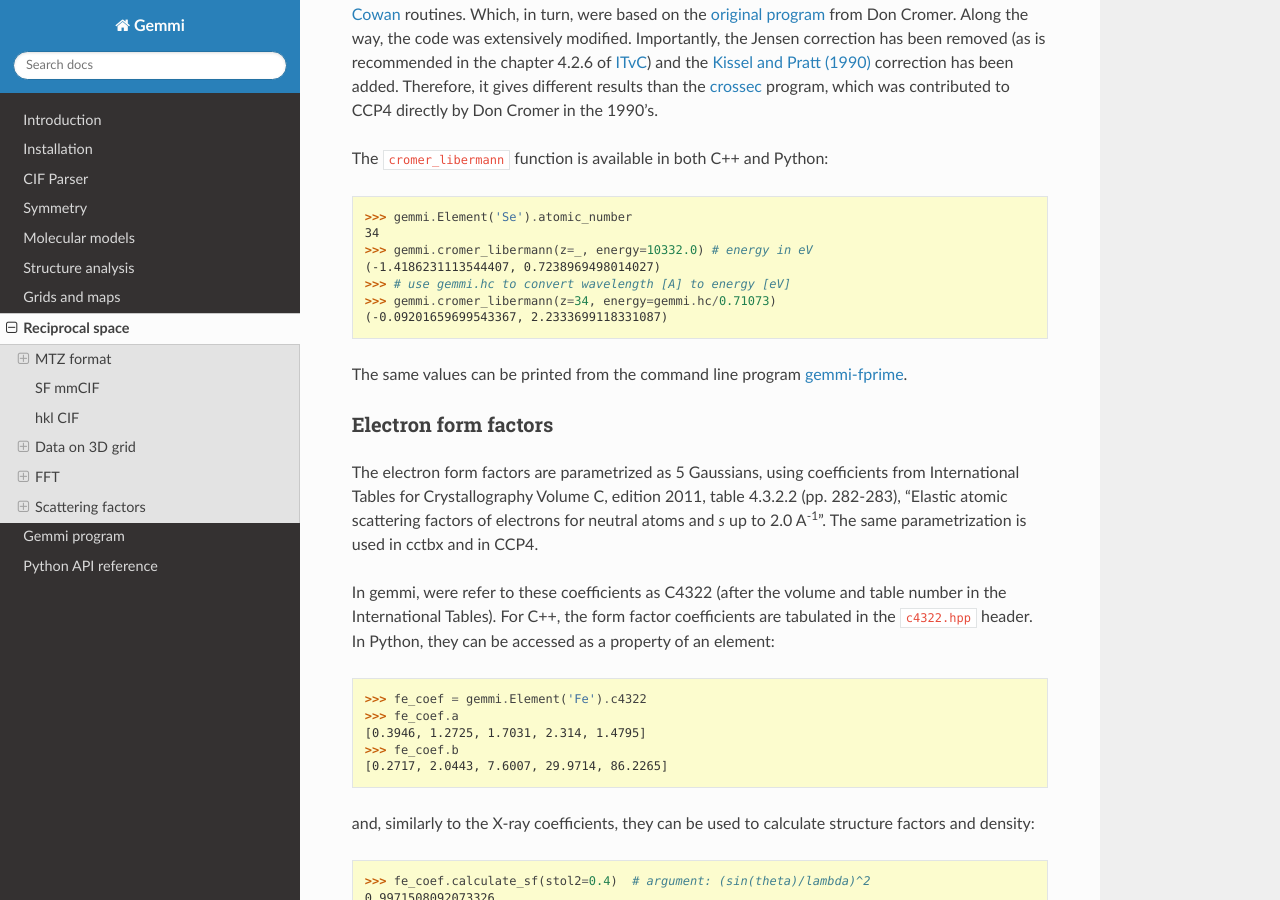
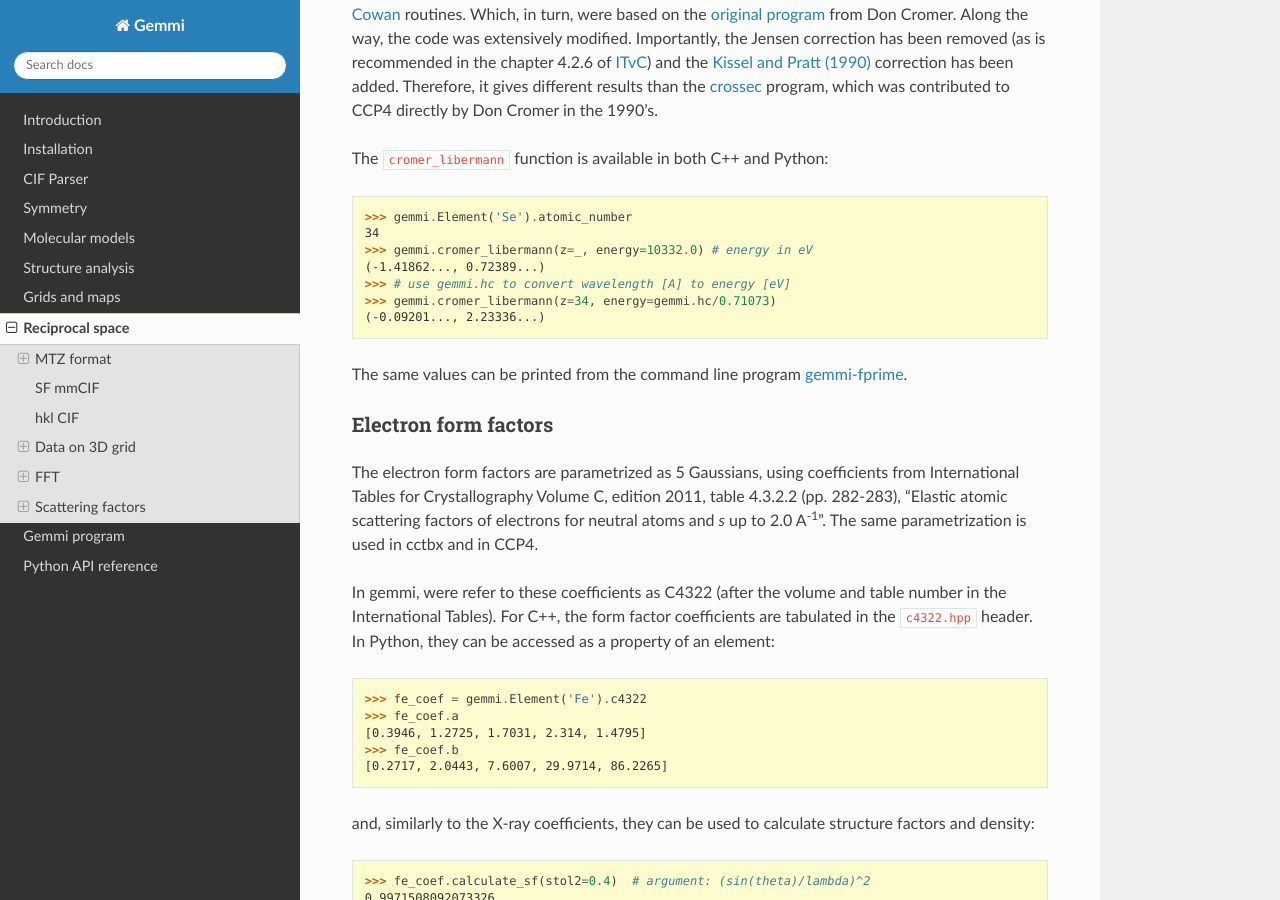
Before and after one commit to project-gemmi/gemmi, a Sphinx documentation site: the page built from docs/hkl.rst, in a window 1280 px wide and 900 px high, scrolled down 24042 px. Built offline with Sphinx 7.4.7 and the Read the Docs theme 2.0.0, drawn with Linux system fonts in a browser that asks for light colours.

```diff
--- a/docs/hkl.rst
+++ b/docs/hkl.rst
@@ -1304,15 +1304,14 @@ which was contributed to CCP4 directly by Don Cromer in the 1990's.
 The ``cromer_libermann`` function is available in both C++ and Python:
 
 .. doctest::
-  :skipif: sys.platform == 'win32'
 
   >>> gemmi.Element('Se').atomic_number
   34
-  >>> gemmi.cromer_libermann(z=_, energy=10332.0) # energy in eV
-  (-1.4186231113544407, 0.7238969498014027)
+  >>> gemmi.cromer_libermann(z=_, energy=10332.0) # energy in eV  #doctest: +ELLIPSIS
+  (-1.41862..., 0.72389...)
   >>> # use gemmi.hc to convert wavelength [A] to energy [eV]
-  >>> gemmi.cromer_libermann(z=34, energy=gemmi.hc/0.71073)
-  (-0.09201659699543367, 2.2333699118331087)
+  >>> gemmi.cromer_libermann(z=34, energy=gemmi.hc/0.71073)  #doctest: +ELLIPSIS
+  (-0.09201..., 2.23336...)
 
 The same values can be printed from the command line program
 :ref:`gemmi-fprime <fprime>`.
```
